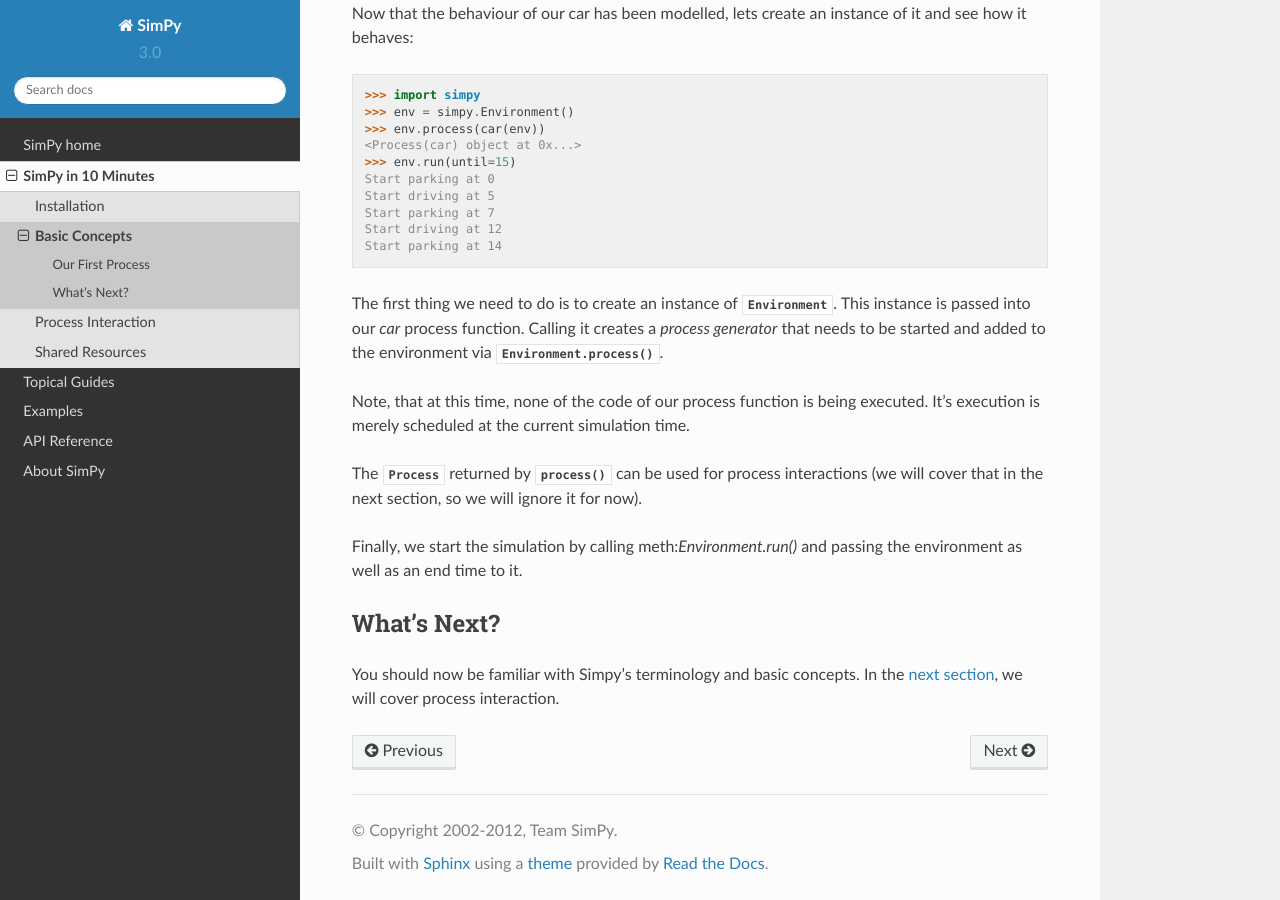
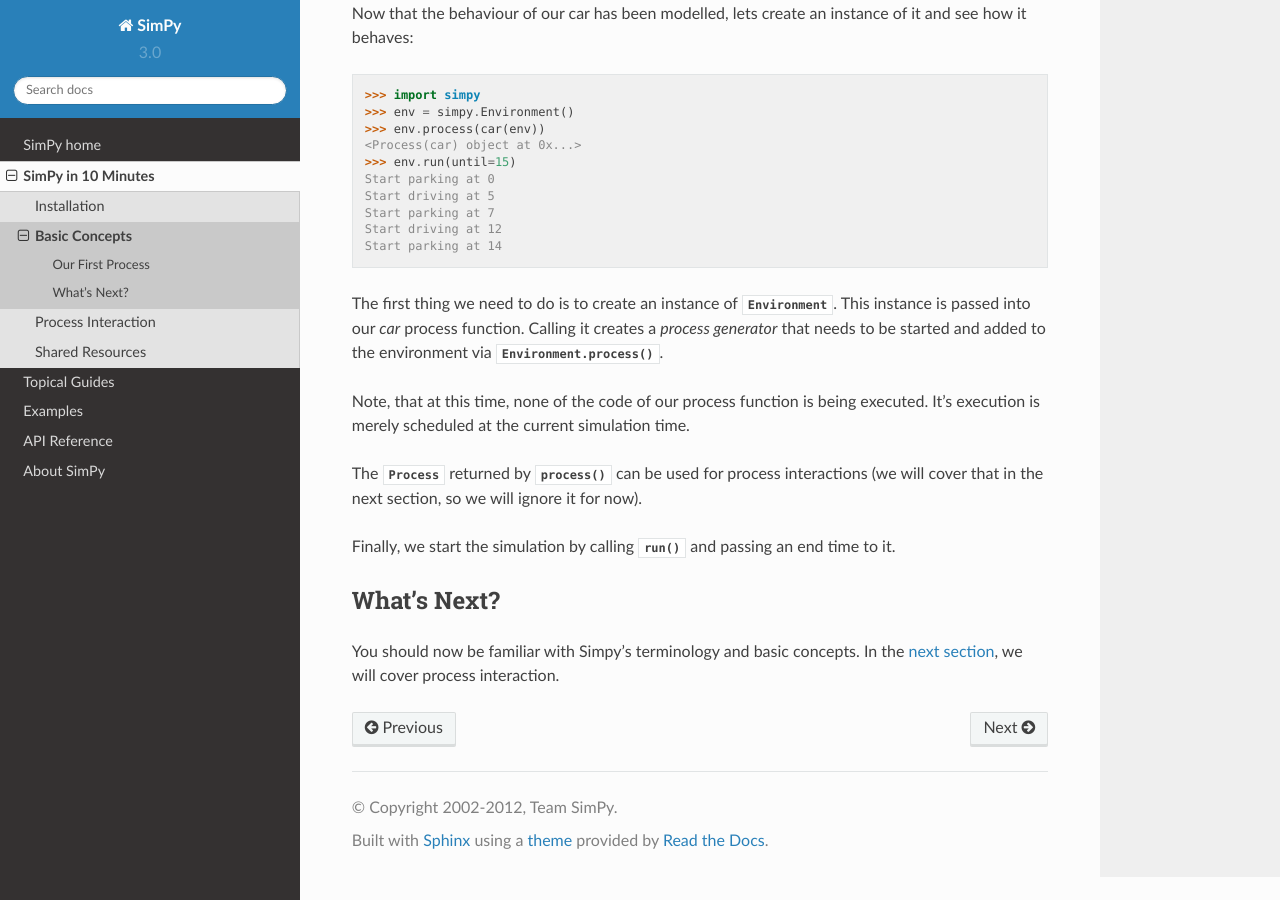
Before and after one commit to simpx/simpy, a Sphinx documentation site: the page built from docs/simpy_intro/basic_concepts.rst, in a window 1280 px wide and 900 px high, scrolled down 1239 px. Built offline with Sphinx 7.4.7 and the Read the Docs theme 2.0.0, drawn with Linux system fonts in a browser that asks for light colours; pages that are not in the unit, such as notebooks, are missing from menus.

Commit message:
Fixed broken :meth: role (forgot the first ":") and that you don’t have to pass the env to run() anymore (because its a method of the env).

```diff
--- a/docs/simpy_intro/basic_concepts.rst
+++ b/docs/simpy_intro/basic_concepts.rst
@@ -90,8 +90,8 @@
 can be used for process interactions (we will cover that in the next section,
 so we will ignore it for now).
 
-Finally, we start the simulation by calling meth:`Environment.run()` and
-passing the environment as well as an end time to it.
+Finally, we start the simulation by calling :meth:`~Environment.run()` and
+passing an end time to it.
 
 
 What's Next?
```
